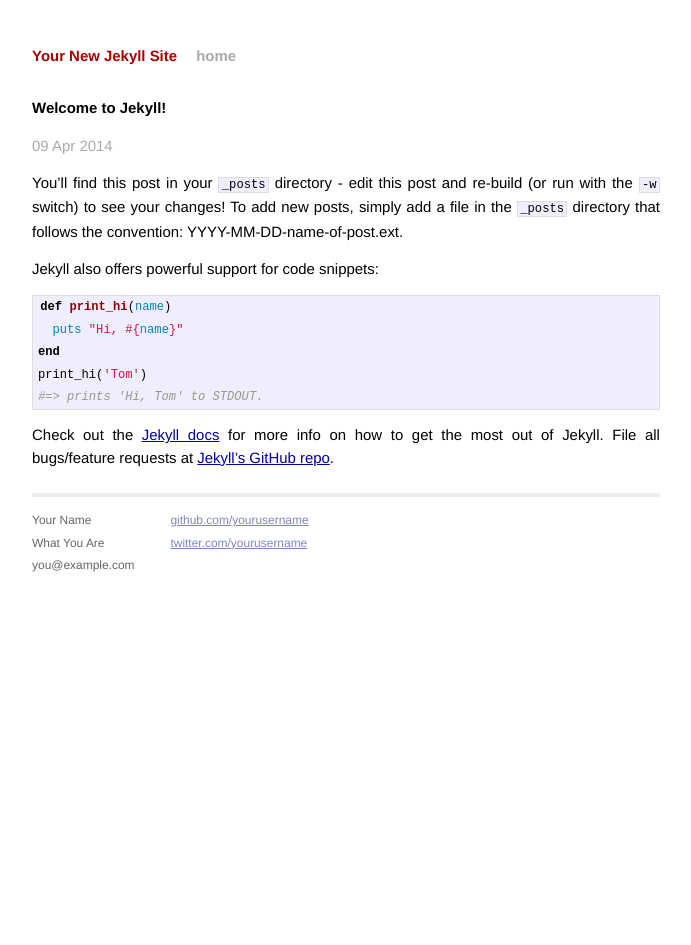
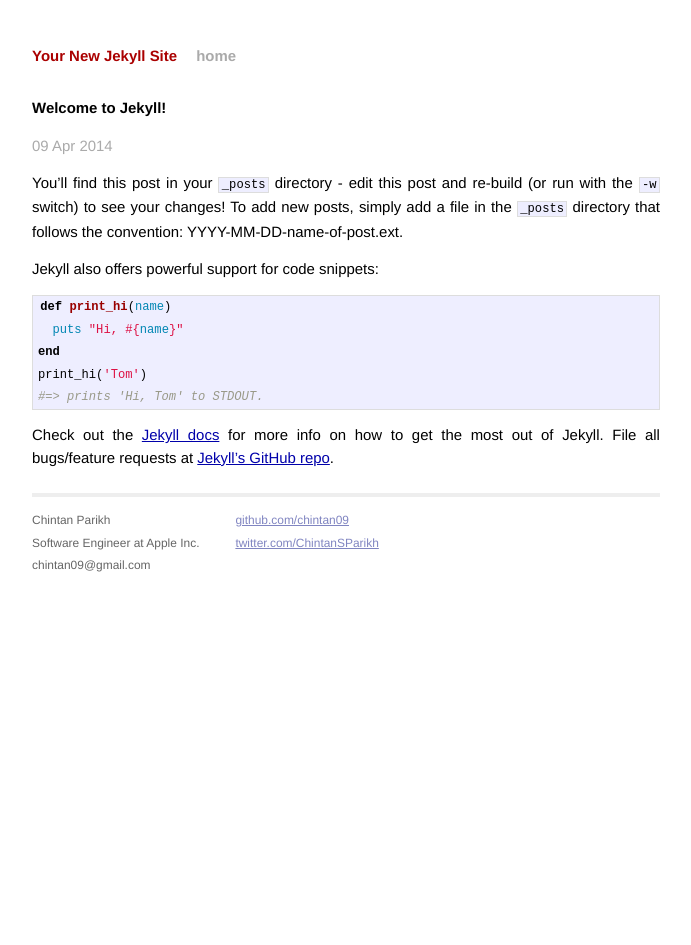
Before and after one commit to chintan09/chintan09.github.io, a Jekyll site: the page built from _posts/2014-04-09-welcome-to-jekyll.markdown, in a window 1280 px wide. Shown: the whole page, without its empty margins (294-985 px from the left). Built offline with Jekyll 4.4.1, drawn with Linux system fonts in a browser that asks for light colours; Markdown is read by kramdown in place of the engine named in the settings.

Commit message:
minor changes to update information.

```diff
--- a/_layouts/default.html
+++ b/_layouts/default.html
@@ -26,15 +26,15 @@
           <div class="footer">
             <div class="contact">
               <p>
-                Your Name<br />
-                What You Are<br />
-                you@example.com
+                Chintan Parikh<br />
+                Software Engineer at Apple Inc.<br />
+                chintan09@gmail.com
               </p>
             </div>
             <div class="contact">
               <p>
-                <a href="https://github.com/yourusername">github.com/yourusername</a><br />
-                <a href="https://twitter.com/yourusername">twitter.com/yourusername</a><br />
+                <a href="https://github.com/chintan09">github.com/chintan09</a><br />
+                <a href="https://twitter.com/ChintanSParikh">twitter.com/ChintanSParikh</a><br />
               </p>
             </div>
           </div>
--- a/index.html
+++ b/index.html
@@ -1,6 +1,6 @@
 ---
 layout: default
-title: Your New Jekyll Site
+title: Chintan Parikh
 ---
 
 <div id="home">
```
Also changed, not shown: 2 other files.
